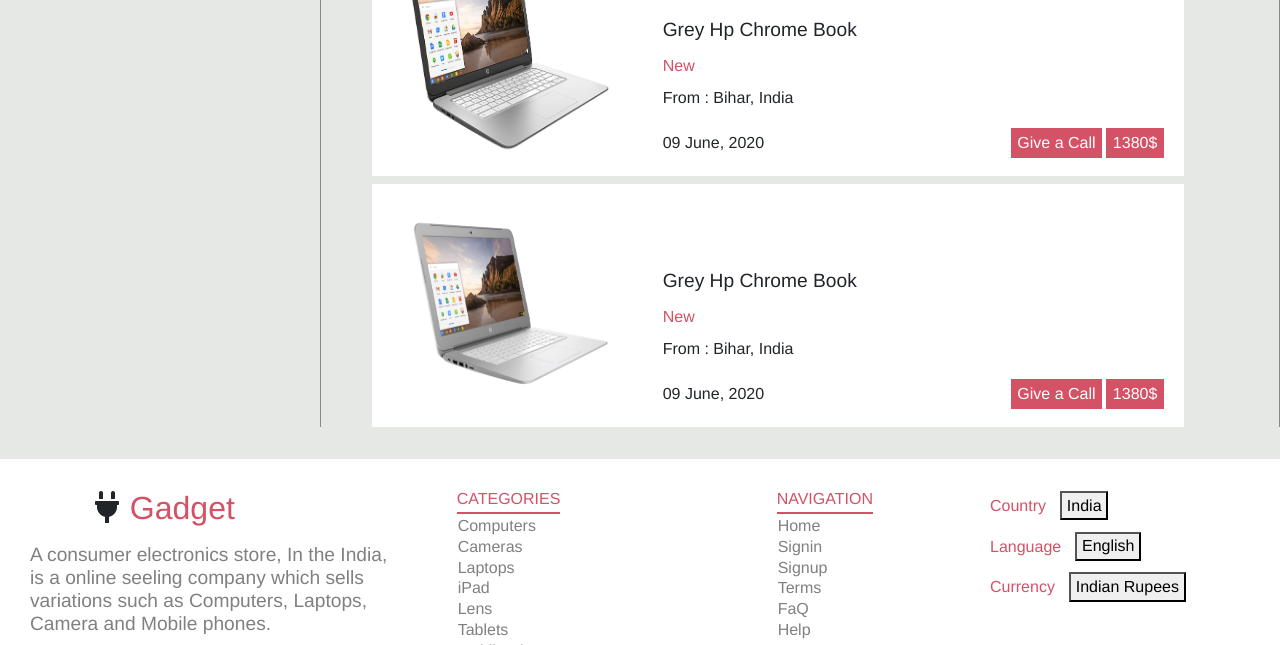
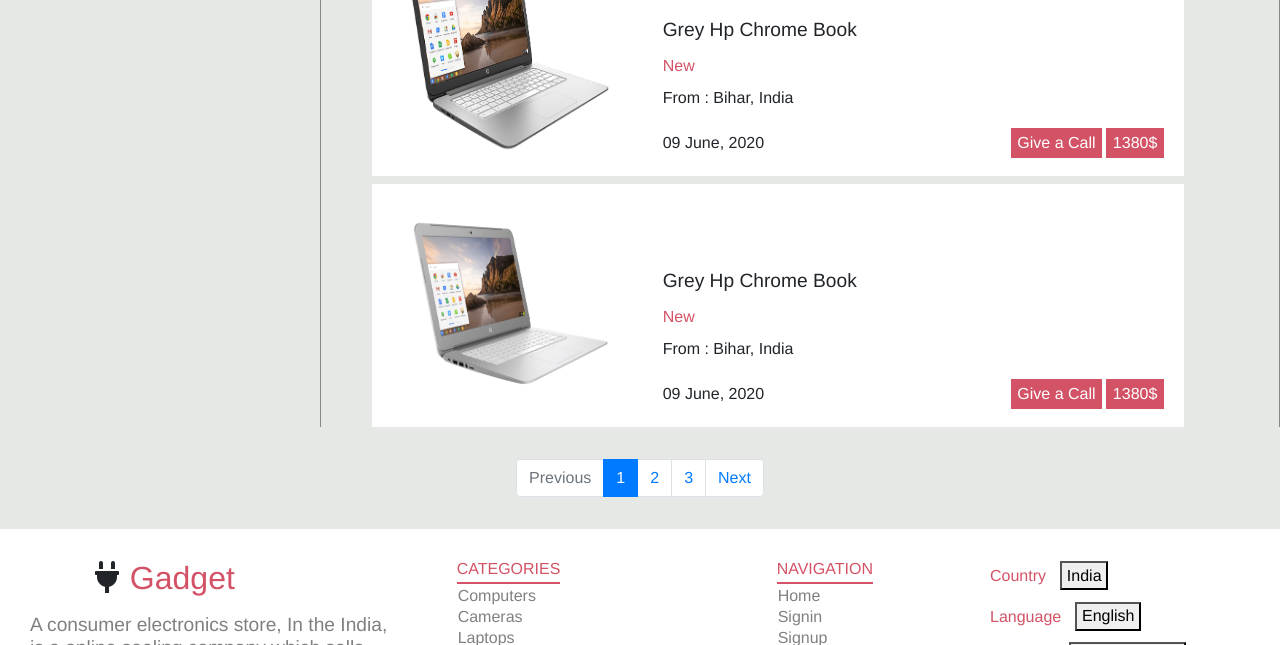
Before and after one commit to Dipeshtwis/electronic_gadget, a plain HTML site: page searchpage.html in a window 1280 px wide. Shown: the part 1453-2098 px from the top of the page. Drawn offline with nearby package versions, Linux system fonts and the light colour scheme.

Commit message:
Add pagination section

```diff
--- a/assets/css/style.css
+++ b/assets/css/style.css
@@ -65,7 +65,7 @@
   color: white;
 }
 
-.ad-section {
+.hot-ad-sec {
   background-color: white;
   margin-top: -2em;
 }
@@ -107,6 +107,10 @@
 
 .ads-btn span {
   padding: 1em;
+}
+
+.one {
+  margin-top: 4em;
 }
 
 .grid-header {
@@ -299,6 +303,11 @@
   padding-bottom: 1em;
 }
 
+.pagination {
+  justify-content: center;
+  padding-top: 2em;
+}
+
 .hidden-ph,
 .hide {
   display: none;
@@ -315,6 +324,10 @@
 
   .searchlap-img {
     height: 240px;
+  }
+
+  .one {
+    margin-top: 0;
   }
 
   .card-body .search-se-2 {
--- a/searchpage.html
+++ b/searchpage.html
@@ -57,7 +57,7 @@
          </header>
          <!-- specification -->
          <section class="whole-sec">
-            <h2 class="hide"></h2>
+            <h2 class="hide">hidden for all</h2>
             <div class="container">
                <div class="row">
                   <aside class="col-sm-12 col-md-12 col-lg-3">
@@ -296,6 +296,26 @@
                </div>
             </div>
          </section>
+         <!-- pagination -->
+         <div class="pag-div">
+            <nav aria-label="...">
+               <ul class="pagination">
+                  <li class="page-item disabled">
+                     <a class="page-link" href="#" tabindex="-1">Previous</a>
+                  </li>
+                  <li class="page-item active">
+                     <a class="page-link" href="#">1 <span class="sr-only">(current)</span></a>
+                  </li>
+                  <li class="page-item ">
+                     <a class="page-link" href="#">2 </a>
+                  </li>
+                  <li class="page-item"><a class="page-link" href="#">3</a></li>
+                  <li class="page-item">
+                     <a class="page-link" href="#">Next</a>
+                  </li>
+               </ul>
+            </nav>
+         </div>
          <!-- footer -->
          <footer>
             <div class="container">
```
Also changed, not shown: index.html (+2 -2 lines).
